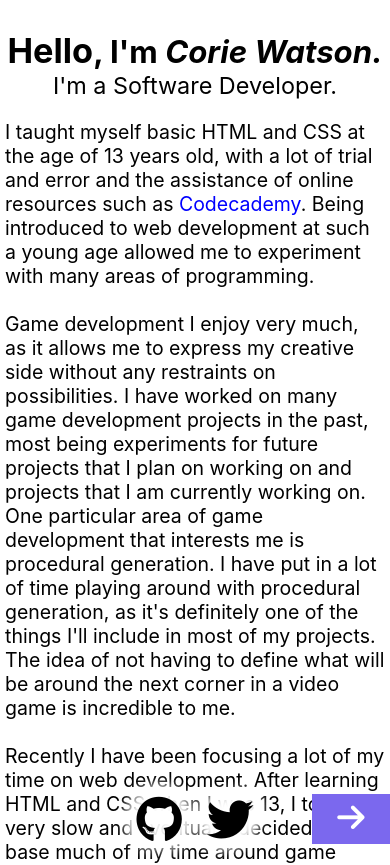
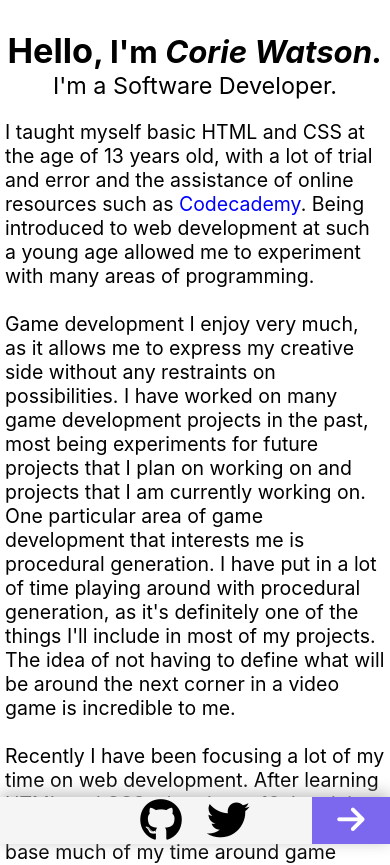
Before and after one commit to CorieW/Portfolio-Front, a React (Create React App) app: page / in a window 390 px wide. Shown: the top 865 px of the page. Built offline with nearby package versions, Linux system fonts and the light colour scheme.

Commit message:
Some design improvements.

```diff
--- a/src/components/Slideshow/Slideshow.css
+++ b/src/components/Slideshow/Slideshow.css
@@ -1,9 +1,10 @@
 /** Slider Stuff **/
 .slide-left, .slide-right {
     position: fixed;
-    top: 43vh;
-    bottom: 43vh;
-    min-height: 50px;
+    top: 50%;
+    transform: translateY(-50%);
+
+    height: 150px;
     width: 50px;
     background-color: mediumslateblue;
     border: none;
@@ -28,6 +29,7 @@
 @media only screen and (max-width: 425px) {
     .slide-left, .slide-right {
         top: unset;
+        transform: unset;
         bottom: 0;
         height: 12vw;
         width: 20%;
@@ -87,15 +89,15 @@
 }
 
 @keyframes slideIn {
-    0%   {width: 100%; z-index: 2; top: 0; bottom: 0;}
-    50%  {width: 50px; top: 0; bottom: 0;}
+    0%   {width: 100%; z-index: 2; height: 100vh;}
+    50%  {width: 50px; height: 100vh;}
     100% {z-index: 1;}
 }
 
 @keyframes slideOut {
     0%   {z-index: 2;}
-    30%  {width: 50px; top: 0; bottom: 0;}
-    100% {width: 100%; z-index: 2; top: 0; bottom: 0;}
+    30%  {width: 50px; height: 100vh;}
+    100% {width: 100%; z-index: 2; height: 100vh;}
 }
 
 @media only screen and (max-width: 425px) {
--- a/src/components/Socials/Socials.css
+++ b/src/components/Socials/Socials.css
@@ -17,13 +17,13 @@
 
 .socials li {
     display: inline;
+    height: fit-content;
     padding: 0 12.5px;
 }
 
 .social {
     font-size: 50px;
     color: black;
-    text-shadow: white 0 0 20px, white 0 0 20px, white 0 0 20px, white 0 0 20px, white 0 0 20px, white 0 0 20px, white 0 0 20px, white 0 0 20px;
 }
 
 .social:hover {
@@ -32,17 +32,24 @@
 
 @media only screen and (max-width: 425px) {
     .socials {
+
         padding: 0 0 75px;
     }
 
     .socials-container {
         bottom: 0;
+
+        height: 12vw;
         width: 60%;
         padding: 0 20%;
-        height: 12vw;
+        background-color: whitesmoke;
+        box-shadow: 0px -3px 15px rgb(186, 186, 186);
     }
 
     .social {
-        font-size: 12vw;
+        height: 12vw;
+
+        font-size: 11vw;
+        line-height: 12vw;
     }
 }
```
